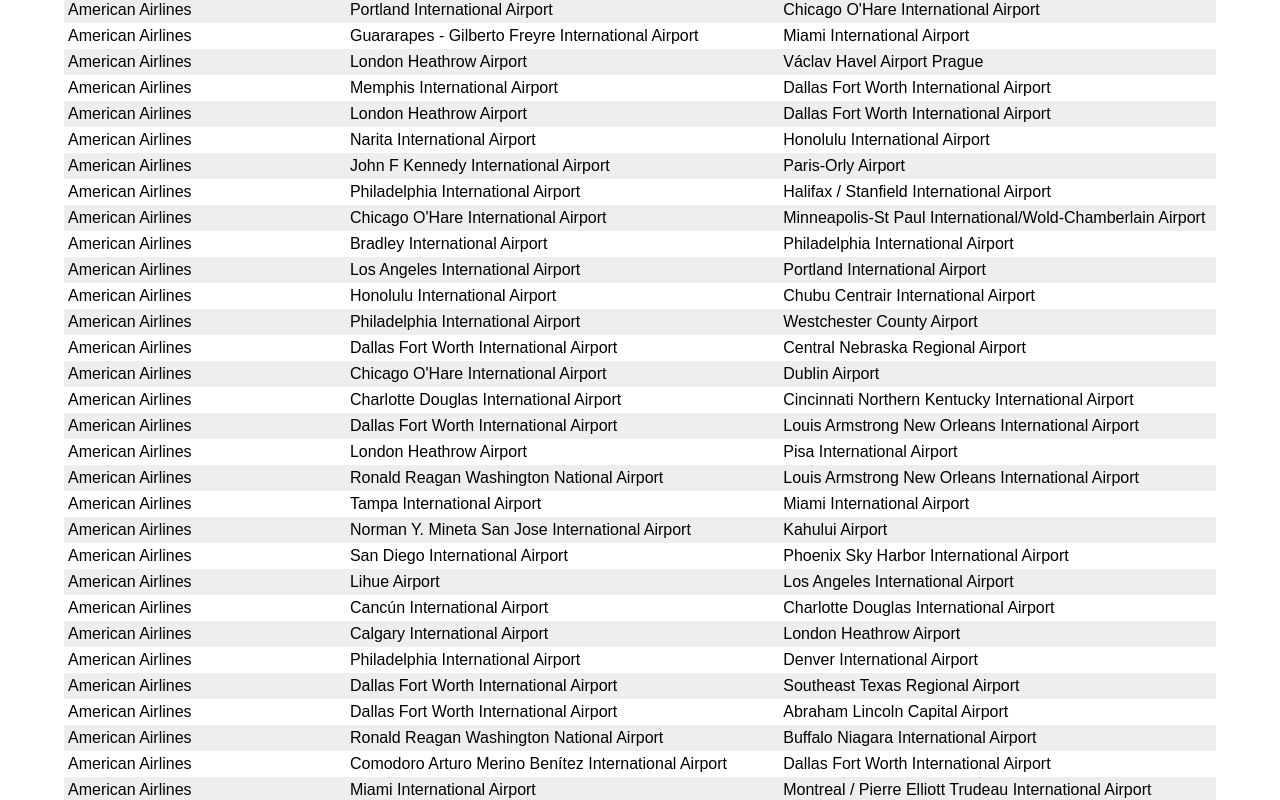
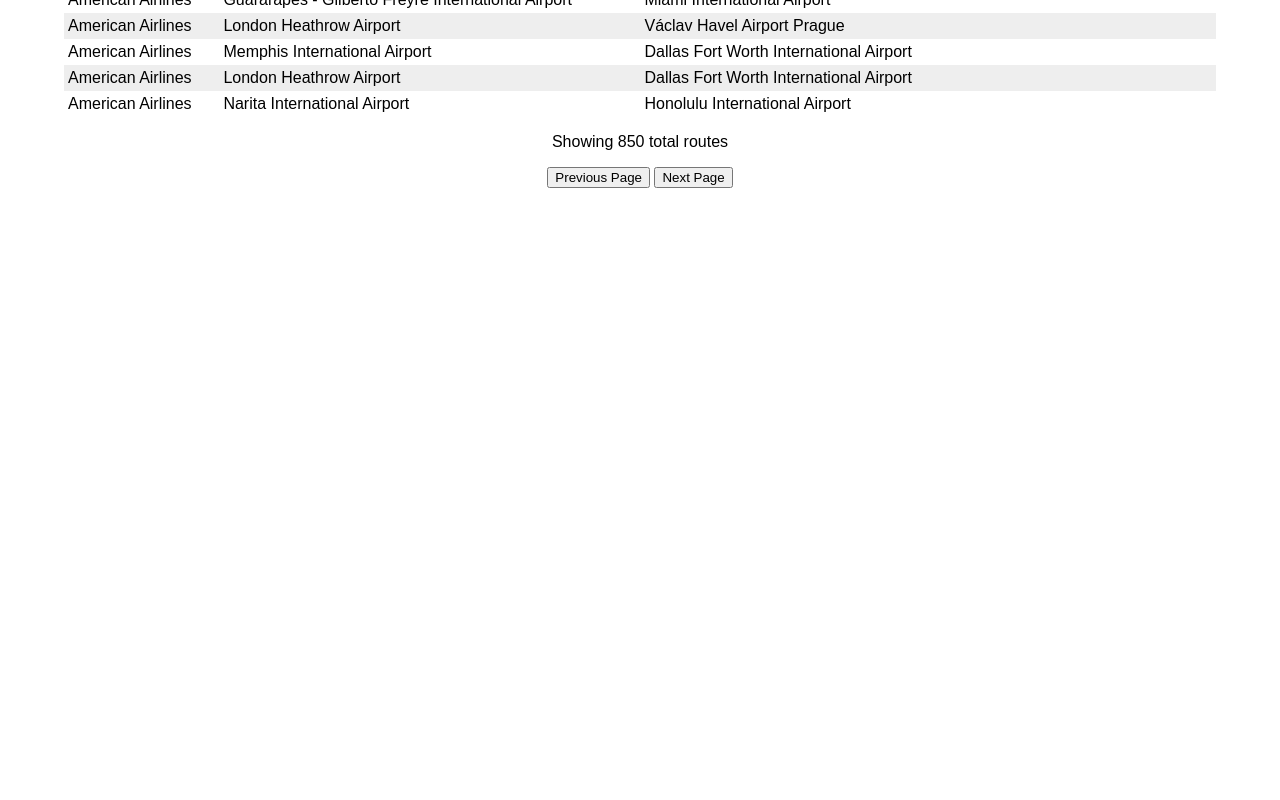
Before and after one commit to Natalie-Ann/airlines, a React (Create React App) app: page / in a window 1280 px wide. Shown: the part 1260-2060 px from the top of the page. After the commit the page ends 1464 px from the top, so only its background shows below. Built offline with nearby package versions, Linux system fonts and the light colour scheme.

Commit message:
fixed export import, initial pagination attempt

```diff
--- a/src/App.js
+++ b/src/App.js
@@ -1,11 +1,8 @@
 import React from 'react';
 import { useEffect, useState } from 'react'
 import './App.css';
-import data from './data'
 import Table from './components/Table'
-
-const getAirlineById = data.getAirlineById;
-const getAirportByCode = data.getAirportByCode;
+import { getAirlineById, getAirportByCode, airlines, routes, airports } from './data'
 
 const columns = [
   {name: 'Airline', property: 'airline'},
@@ -19,12 +16,29 @@ const formatValue = (property, value) => {
   } else {
     return getAirportByCode(value)
   }
-
-
 }
 
+let initialGroups = ((routes) => {
+  let routesCopy = routes.slice();
+  let groups = [];
+  while (routesCopy.length > 0) {
+    groups.push(routesCopy.splice(0, 25))
+  }
+  return groups
+})(routes);
+
 const App = () => {
-  const [routes, setRoutes] = useState(data.routes);
+  const [selectedRoutes, setRoutes] = useState(routes);
+  const [currentPage, setCurrentPage] = useState(1);
+  const [currentGroup, setCurrentGroup] = useState(initialGroups[0])
+
+  const previousPageHandler = (event) => {
+    console.log('previous page')
+  }
+
+  const nextPageHandler = (event) => {
+    console.log('next page')
+  }
 
   return (
   <div className="app">
@@ -33,8 +47,15 @@ const App = () => {
     </header>
     <section>
       <img className="map" alt="world" src="equirectangular_world.jpg"></img>
-      <Table classname="routes-table" columns={columns} rows={routes} format={formatValue} />
+      <Table classname="routes-table" columns={columns} rows={currentGroup} format={formatValue} />
+      <div className="pagination">
+        <p>{`Showing ${selectedRoutes.length} total routes`}</p>
+        <p>
+          <button onClick={previousPageHandler}>Previous Page</button> <button onClick={nextPageHandler}>Next Page</button>
+        </p>
+    </div>
     </section>
+
   </div>
 )
 }
--- a/src/data.js
+++ b/src/data.js
@@ -1406,4 +1406,4 @@ const airports = [
 
 ];
 
-export default {routes, airlines, airports, getAirlineById, getAirportByCode};
+export {routes, airlines, airports, getAirlineById, getAirportByCode};
```
